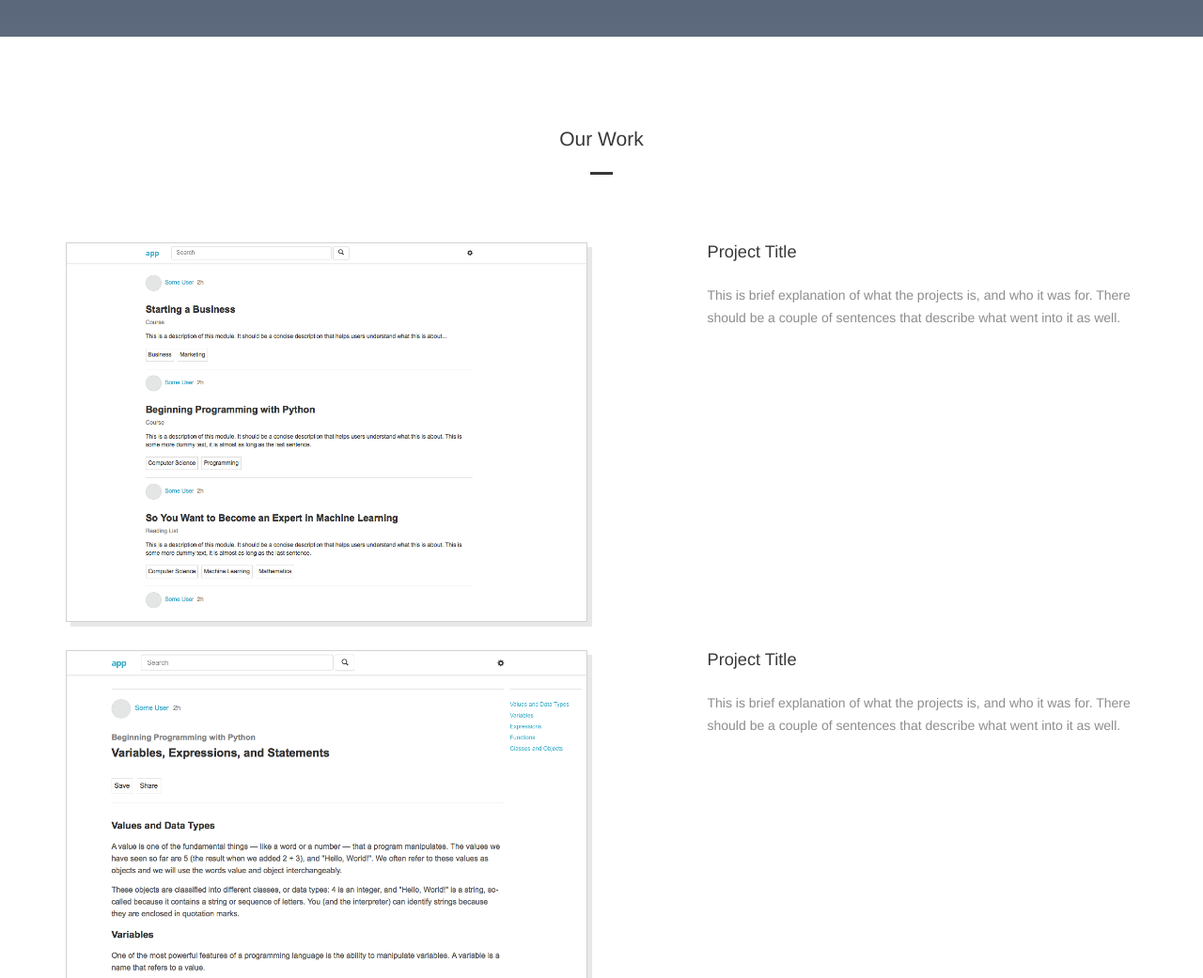
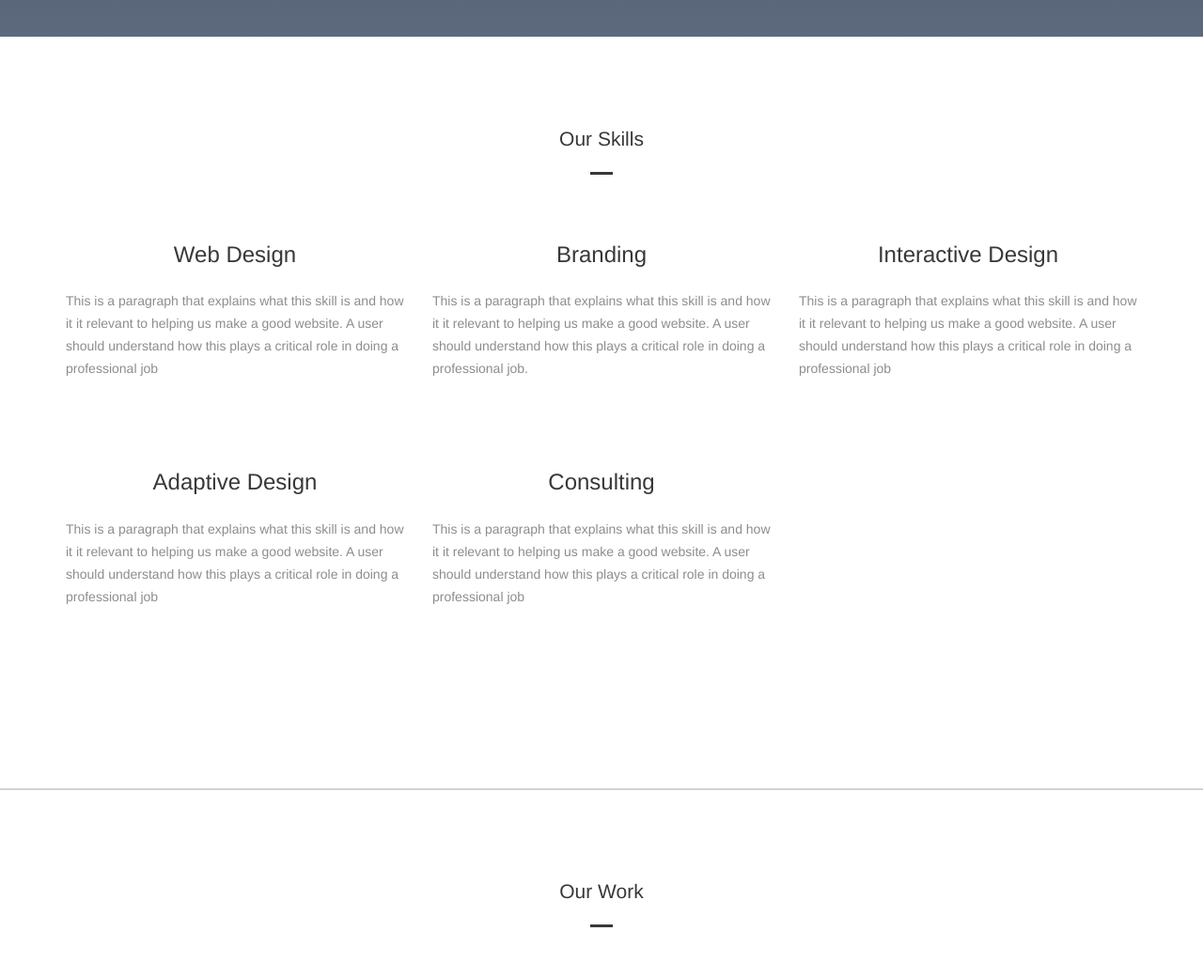
Before and after one commit to jodixon/jodixon.github.io, a plain HTML site: page index.html in a window 1280 px wide. Shown: the part 760-1801 px from the top of the page at 94% size. Drawn offline with nearby package versions, Linux system fonts and the light colour scheme; files whose address does not match are found by name.

Commit message:
Added skills section

```diff
--- a/index.html
+++ b/index.html
@@ -32,7 +32,7 @@
 					</div>
 					<div class="collapse navbar-collapse" id="main-nav-collapse">
 						<ul class="nav navbar-nav navbar-right">
-							<li><a href="#">About</a></li>
+							<li><a href="#skills">About</a></li>
 							<li><a href="#portfolio">Work</a></li>
 							<li><a href="#contact">Contact</a></li>
 						</ul>
@@ -58,6 +58,40 @@
 			</div><!-- end main banner -->
 		</div>
 	</header><!-- end header -->
+
+
+	<!-- Skills -->
+	<div class="l-skills t-skills t-padding" id="skills">
+		<div class="container skills-wrapper">
+			<h2 data-sr class="text-center">Our Skills</h2>
+			<div data-sr class="t-divider"></div>
+			<div data-sr class="row">
+				<div class="col-sm-4">
+					<h3 class="text-center">Web Design</h3>
+					<p>This is a paragraph that explains what this skill is and how it it relevant to helping us make a good website. A user should understand how this plays a critical role in doing a professional job</p>
+				</div>
+				<div class="col-sm-4">
+					<h3 class="text-center">Branding</h3>
+					<p>This is a paragraph that explains what this skill is and how it it relevant to helping us make a good website. A user should understand how this plays a critical role in doing a professional job.</p>
+				</div>
+				<div class="col-sm-4">
+					<h3 class="text-center">Interactive Design</h3>
+					<p>This is a paragraph that explains what this skill is and how it it relevant to helping us make a good website. A user should understand how this plays a critical role in doing a professional job</p>
+				</div>
+			</div>
+			<div data-sr class="row">
+				<div class="col-sm-4">
+					<h3 class="text-center">Adaptive Design</h3>
+					<p>This is a paragraph that explains what this skill is and how it it relevant to helping us make a good website. A user should understand how this plays a critical role in doing a professional job</p>
+				</div>
+				<div class="col-sm-4">
+					<h3 class="text-center">Consulting</h3>
+					<p>This is a paragraph that explains what this skill is and how it it relevant to helping us make a good website. A user should understand how this plays a critical role in doing a professional job</p>
+				</div>
+			</div>
+		</div>
+	</div>
+
 
 	<!-- Portfolio -->
 	<div class="l-portfolio t-portfolio t-padding" id="portfolio">
--- a/sass/layout/_main.scss
+++ b/sass/layout/_main.scss
@@ -28,9 +28,27 @@
 
 }
 
+.l-skills {
+
+	padding: ($baseline*4) 0 ($baseline*4) 0;
+
+	h2 {
+		margin-bottom: $baseline;
+	}
+
+	h3 {
+		margin-bottom: $baseline;
+	}
+
+	p {
+		margin-bottom: $baseline*4;
+	}
+
+}
+
 .l-portfolio {
 
-	padding: ($baseline*2) 0 ($baseline*4) 0;
+	padding: ($baseline*4) 0 ($baseline*4) 0;
 
 	h2 {
 		margin-bottom: $baseline;
@@ -50,7 +68,7 @@
 
 
 
-	padding: ($baseline*2) 0 ($baseline*4) 0;
+	padding: ($baseline*4) 0 ($baseline*4) 0;
 
 	h2 {
 		margin-bottom: $baseline;
--- a/sass/theme/_theme.scss
+++ b/sass/theme/_theme.scss
@@ -104,8 +104,24 @@ h6 {
 
 }
 
+.t-skills {
+
+	border-bottom: 2px solid #d1d2d4;
+
+	h2 {
+		font-size: 1.5em;
+	}
+
+	p {
+		color: $color-light-text-alt;
+	}
+
+}
+
 
 .t-portfolio {
+
+	border-bottom: 2px solid #d1d2d4;
 
 	h2 {
 		font-size: 1.5em;
```
Also changed, not shown: css/main.css.
